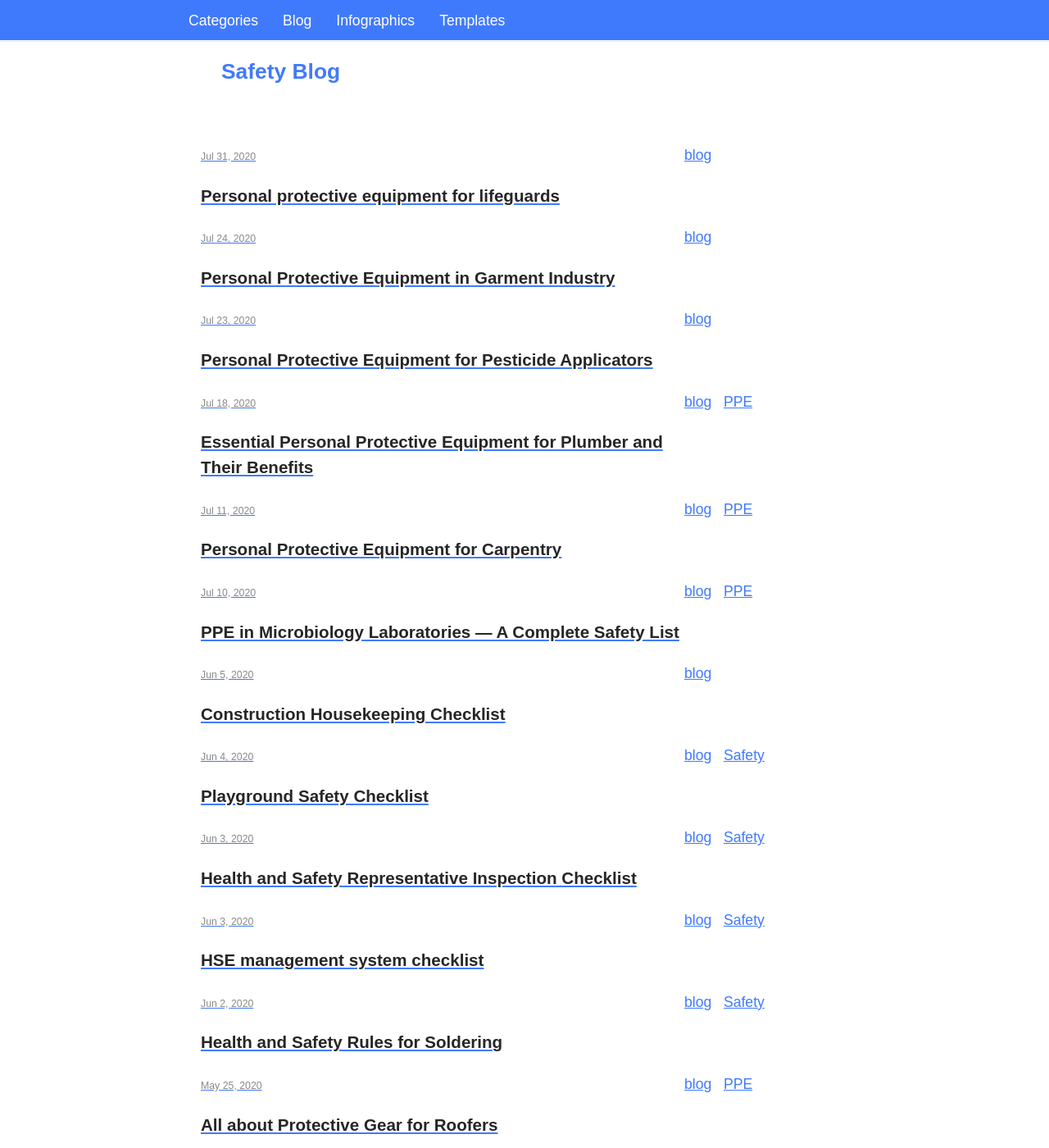
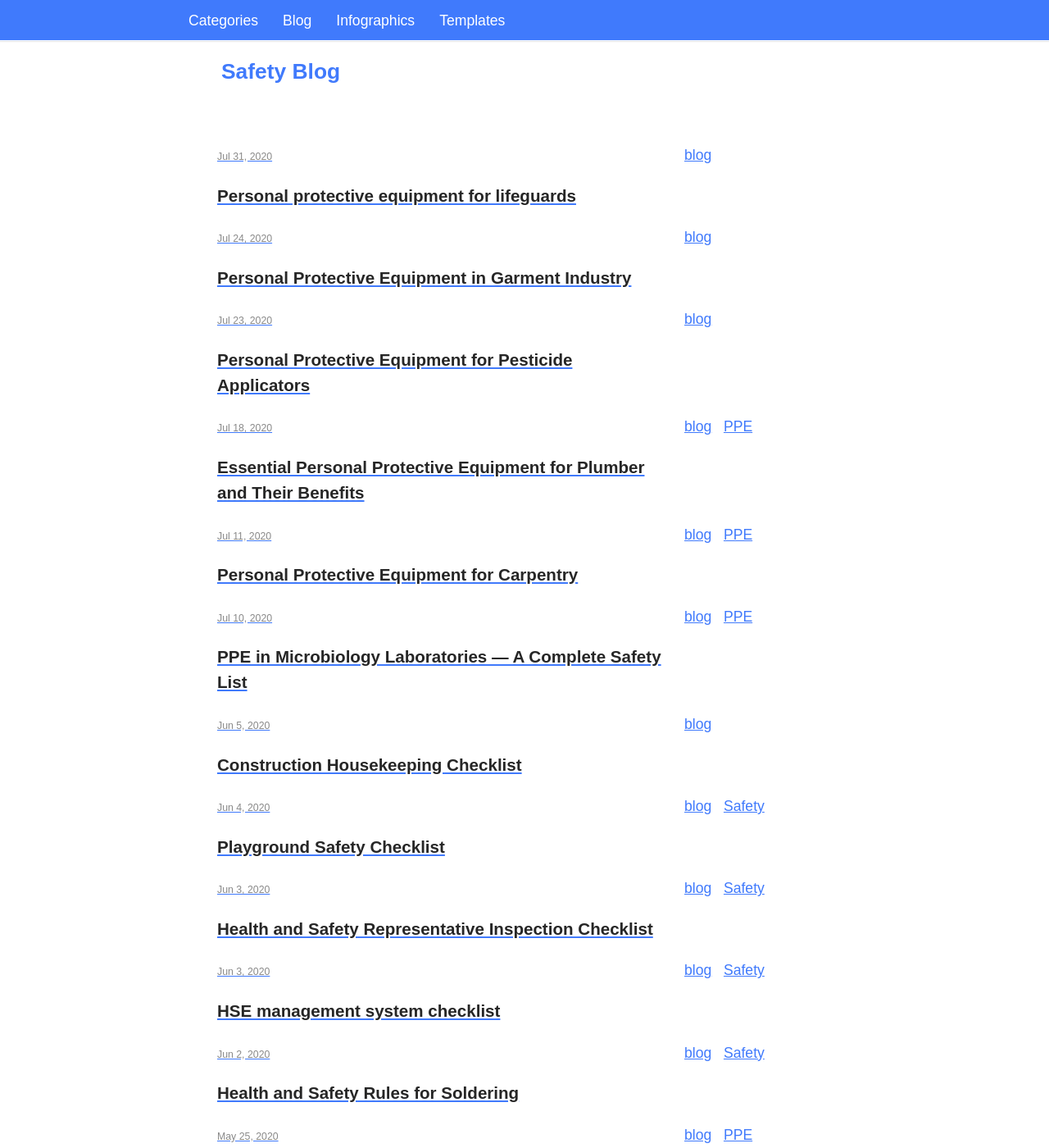
Before and after one commit to Flaaim/safe, a Jekyll site: the page built from index.html, in a window 1280 px wide and 1400 px high. Shown: the whole window at 82% size. Built offline with Jekyll 4.4.1, drawn with Linux system fonts in a browser that asks for light colours; some web fonts are replaced; the list of posts is cut into pages by our own code.

Commit message:
Update gridindex.scss

```diff
--- a/_sass/gridindex.scss
+++ b/_sass/gridindex.scss
@@ -4,3 +4,8 @@
   padding: 0 15px;
   margin: 0 auto;
 }
+.cell {padding: 0px 20px;
+
+
+
+}
```
